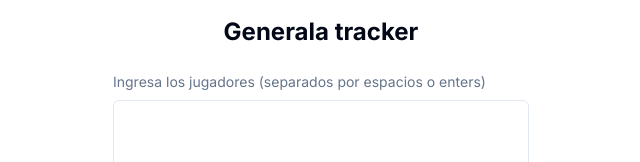
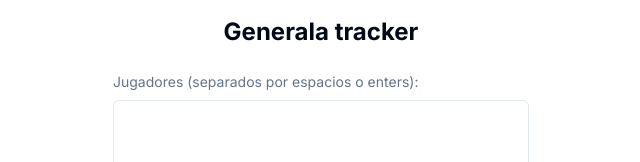
Before and after one commit to eugeniosaintemarie/generala-tracker, a Next.js app: page / in a window 1280 px wide. Shown: the top 162 px of the page, without its empty margins (319-959 px from the left). Built offline with nearby package versions, Linux system fonts and the light colour scheme.

Commit message:
Refactor text in Home component

```diff
--- a/app/page.tsx
+++ b/app/page.tsx
@@ -102,7 +102,7 @@ export default function Home() {
         <div className="space-y-4">
           <div className="space-y-2">
             <div className="space-y-1">
-              <p className="text-sm text-muted-foreground">Ingresa los jugadores (separados por espacios o enters)</p>
+              <p className="text-sm text-muted-foreground">Jugadores (separados por espacios o enters):</p>
             </div>
             <Input
               id="players"
```
